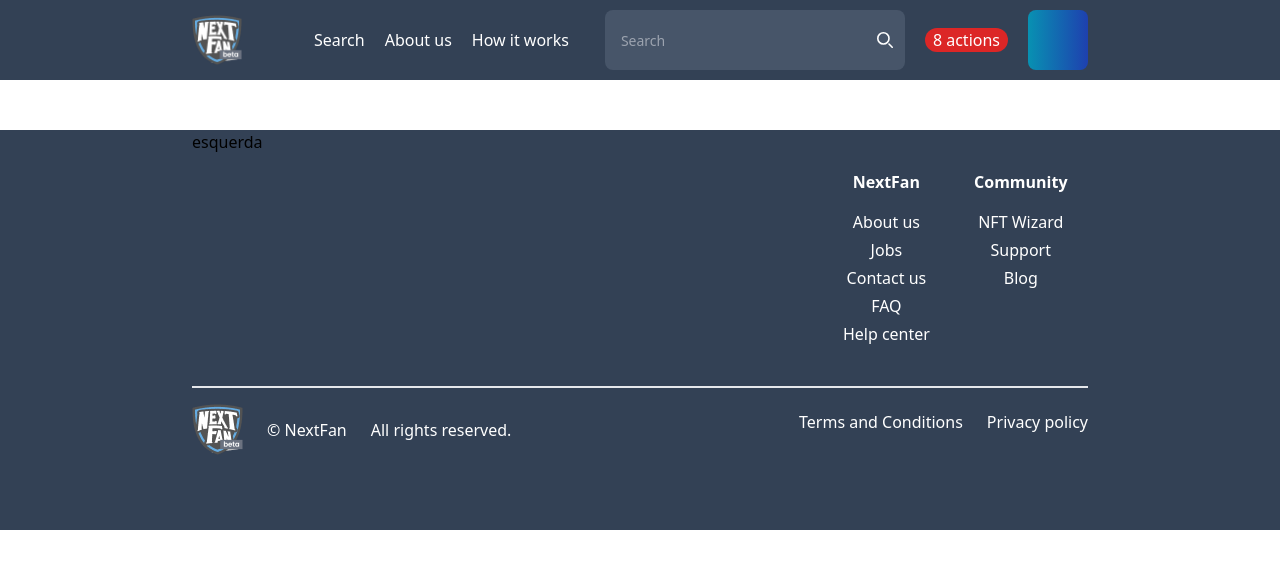
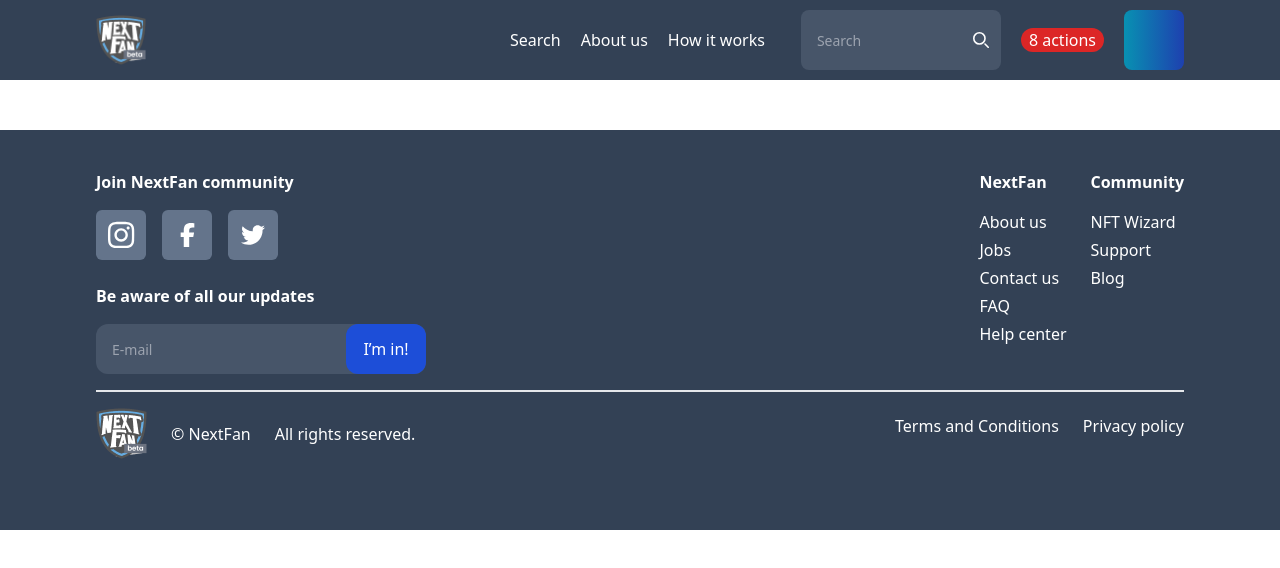
Before and after one commit to mateussbenetti/learn-react, a React (Create React App) app: page / in a window 1280 px wide. Shown: the top 568 px of the page. Built offline with nearby package versions, Linux system fonts and the light colour scheme.

Commit message:
Create structure homepagefooter

```diff
--- a/src/home-page/HomePageFooter.tsx
+++ b/src/home-page/HomePageFooter.tsx
@@ -1,43 +1,180 @@
+import {
+  faFacebookF,
+  faInstagram,
+  faTiktok,
+  faTwitter,
+} from "@fortawesome/free-brands-svg-icons";
+import { FontAwesomeIcon } from "@fortawesome/react-fontawesome";
+
 export default function HomePageFooter() {
   return (
-    <div className="flex h-[400px] bg-slate-700 justify-center">
-      <div className="w-[70%]">
-        <div className="flex  justify-between">
-          <div className="w-[30%]">esquerda</div>
-          <div className="w-[30%] flex text-center ">
-            <div className="w-[50%] text-white py-10">
     <div>
-                <h1 className="font-bold">NextFan</h1>
+      <div className="md:hidden">
+        <div className="bg-slate-700 w-full p-4">
+          <h1 className="font-bold text-xl text-white">
+            Join NextFan community
+          </h1>
+          <div className="flex gap-4 pt-4">
+            <div className="flex bg-slate-500 w-[50px] h-[50px] rounded-md justify-center items-center">
+              <FontAwesomeIcon
+                className="text-white text-3xl "
+                icon={faInstagram}
+              />
             </div>
-              <div className="pt-4">
-                <a href="#">About us</a>
+            <div className="flex bg-slate-500 w-[50px] h-[50px] rounded-md items-center justify-center">
+              <FontAwesomeIcon
+                className="text-white text-2xl"
+                icon={faFacebookF}
+              />
             </div>
-              <div className="pt-1">
-                <a href="#">Jobs</a>
-              </div>
-              <div className="pt-1">
-                <a href="#">Contact us</a>
-              </div>
-              <div className="pt-1">
-                <a href="#">FAQ</a>
-              </div>
-              <div className="pt-1">
-                <a href="#">Help center</a>
+            <div className="flex bg-slate-500 w-[50px] h-[50px] rounded-md items-center justify-center">
+              <FontAwesomeIcon
+                className="text-white text-2xl"
+                icon={faTwitter}
+              />
             </div>
           </div>
-            <div className="w-[50%] text-white py-10 ">
-              <div>
+          <h1 className="font-bold text-xl text-white pt-6 ">
+            Be aware of all our updates
+          </h1>
+          <div className="relative w-[330px] py-4">
+            <input
+              id="search"
+              className="block w-full outline-none h-[50px] p-4 text-sm text-white rounded-xl bg-slate-600 "
+              placeholder="E-mail"
+              required
+            />
+            <div className="absolute inset-y-0 right-0 flex items-center">
+              <div className="flex bg-blue-700 w-[80px] h-[50px] rounded-xl text-white justify-center items-center">
+                I’m in!
+              </div>
+            </div>
+          </div>
+          <div className="flex text-center gap-6">
+            <div className=" text-white pt-3 text-left">
+              <h1 className="font-bold">NextFan</h1>
+              <a className="block pt-4" href="#">
+                About us
+              </a>
+              <a className="block pt-1" href="#">
+                Jobs
+              </a>
+              <a className="block pt-1" href="#">
+                Contact us
+              </a>
+              <a className="block pt-1" href="#">
+                FAQ
+              </a>
+              <a className="block pt-1" href="#">
+                Help center
+              </a>
+            </div>
+            <div className=" text-white pt-3 text-left">
               <h1 className="font-bold">Community</h1>
+              <a className="block pt-4" href="#">
+                NFT Wizard
+              </a>
+              <a className="block pt-1" href="#">
+                Support
+              </a>
+              <a className="block pt-1" href="#">
+                Blog
+              </a>
             </div>
-              <div className="pt-4">
-                <a href="#">NFT Wizard</a>
           </div>
-              <div className="pt-1">
-                <a href="#">Support</a>
+          <div className="items-center text-white pt-8">
+            <a className="block" href="#">
+              Terms and Conditions
+            </a>
+            <a className="pt-2 block" href="#">
+              Privacy policy
+            </a>
           </div>
-              <div className="pt-1">
-                <a href="#">Blog</a>
+          <div className="items-center gap-6 text-white pt-4">
+            <img src="./assets/images/logo-nextfan.png" alt="" />
+            <div className="flex pt-5 gap-2">
+              <p>© NextFan </p>
+              <p>All rights reserved.</p>
             </div>
+          </div>
+        </div>
+      </div>
+      <div className="hidden md:block">
+        <div className="flex h-[400px] bg-slate-700 justify-center">
+          <div className="w-full max-w-6xl px-8">
+            <div className="flex  justify-between">
+              <div className="w-[30%]">
+                <h1 className="font-bold text-white pt-10">
+                  Join NextFan community
+                </h1>
+                <div className="flex gap-4 pt-4">
+                  <div className="flex bg-slate-500 w-[50px] h-[50px] rounded-md justify-center items-center">
+                    <FontAwesomeIcon
+                      className="text-white text-3xl "
+                      icon={faInstagram}
+                    />
+                  </div>
+                  <div className="flex bg-slate-500 w-[50px] h-[50px] rounded-md items-center justify-center">
+                    <FontAwesomeIcon
+                      className="text-white text-2xl"
+                      icon={faFacebookF}
+                    />
+                  </div>
+                  <div className="flex bg-slate-500 w-[50px] h-[50px] rounded-md items-center justify-center">
+                    <FontAwesomeIcon
+                      className="text-white text-2xl"
+                      icon={faTwitter}
+                    />
+                  </div>
+                </div>
+                <h1 className="font-bold text-white pt-6">
+                  Be aware of all our updates
+                </h1>
+                <div className="relative w-[330px] py-4">
+                  <input
+                    id="search"
+                    className="block w-full outline-none h-[50px] p-4 text-sm text-white rounded-xl bg-slate-600 "
+                    placeholder="E-mail"
+                    required
+                  />
+                  <div className="absolute inset-y-0 right-0 flex items-center">
+                    <div className="flex bg-blue-700 w-[80px] h-[50px] rounded-xl text-white justify-center items-center">
+                      I’m in!
+                    </div>
+                  </div>
+                </div>
+              </div>
+
+              <div className="flex text-center gap-6">
+                <div className=" text-white py-10 text-left">
+                  <h1 className="font-bold">NextFan</h1>
+                  <a className="block pt-4" href="#">
+                    About us
+                  </a>
+                  <a className="block pt-1" href="#">
+                    Jobs
+                  </a>
+                  <a className="block pt-1" href="#">
+                    Contact us
+                  </a>
+                  <a className="block pt-1" href="#">
+                    FAQ
+                  </a>
+                  <a className="block pt-1" href="#">
+                    Help center
+                  </a>
+                </div>
+                <div className=" text-white py-10 text-left">
+                  <h1 className="font-bold">Community</h1>
+                  <a className="block pt-4" href="#">
+                    NFT Wizard
+                  </a>
+                  <a className="block pt-1" href="#">
+                    Support
+                  </a>
+                  <a className="block pt-1" href="#">
+                    Blog
+                  </a>
                 </div>
               </div>
             </div>
@@ -58,5 +195,7 @@ export default function HomePageFooter() {
             </div>
           </div>
         </div>
+      </div>
+    </div>
   );
 }
--- a/src/home-page/HomePageHeader.tsx
+++ b/src/home-page/HomePageHeader.tsx
@@ -3,7 +3,7 @@ import { FontAwesomeIcon } from "@fortawesome/react-fontawesome";
 export default function HomePageHeader() {
   return (
     <div>
-      <div className="lg:hidden">
+      <div className="md:hidden">
         <div className="h-[60px] bg-slate-700 flex items-center justify-between p-6">
           <img
             className="w-[45px]"
@@ -16,9 +16,9 @@ export default function HomePageHeader() {
           </div>
         </div>
       </div>
-      <div className="hidden lg:block">
+      <div className="hidden md:block">
         <div className="flex w-full bg-slate-700 justify-center">
-          <div className="w-[70%]">
+          <div className="w-full max-w-6xl px-8">
             <div className="flex justify-between items-center h-[80px]">
               <img
                 className="flex-none w-[50px]"
@@ -46,7 +46,7 @@ export default function HomePageHeader() {
                     </a>
                   </div>
                 </div>
-                <div className="flex items-center w-[300px] ">
+                <div className="flex items-center w-[100px] lg:w-[200px]">
                   <label
                     htmlFor="search"
                     className="mb-2 text-sm font-medium text-white sr-only"
```
Lines whose indentation alone changed are shown as unchanged.
